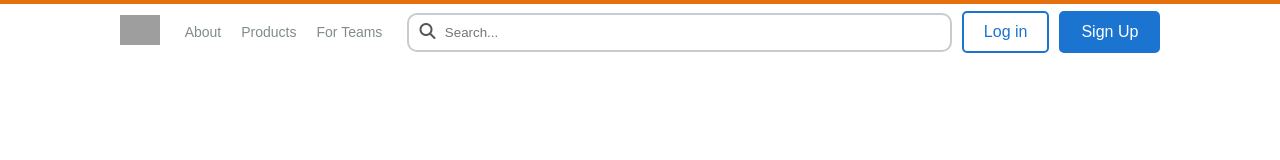
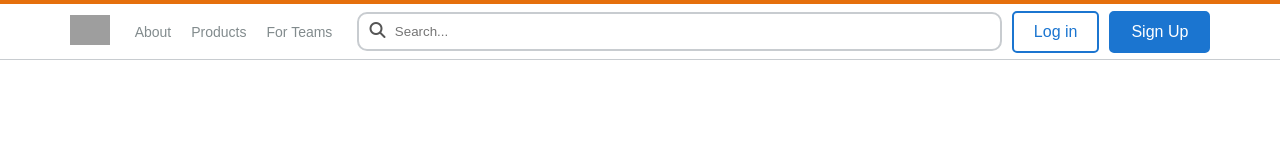
Before and after one commit to GabrielIshibashi/stackoverflow-ui, a plain HTML site: page index.html in a window 1280 px wide. Drawn offline with Linux system fonts and the light colour scheme; grey boxes are pictures that could not be loaded.

Commit message:
Increase Search bar size, Add light border

```diff
--- a/css/styles.css
+++ b/css/styles.css
@@ -21,10 +21,13 @@ nav {
     position: fixed;
     top: 0;
     width: 100%;
-    height: 50px;
+    height: 60px;
     text-align: center;
     display: flex;
     justify-content: center;
+    align-items: center;
+    background-color: #FFF;
+    border-bottom: 1px solid var(--light-grey);
 }
 
 .border {
@@ -41,7 +44,6 @@ nav .container {
 }
 
 nav .flex {
-    margin: 5px 0;
     gap: 10px;
 }
 
@@ -68,7 +70,7 @@ nav .flex {
 
 .search-box {
     padding: 5px;
-    width: 500px;
+    width: 600px;
     border: none;
 }
 
```
